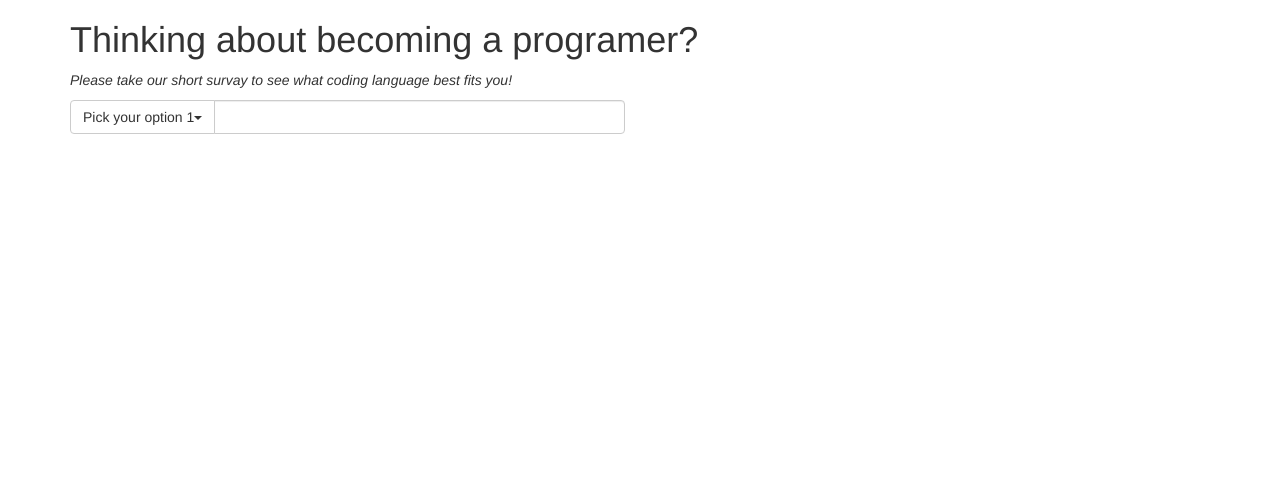
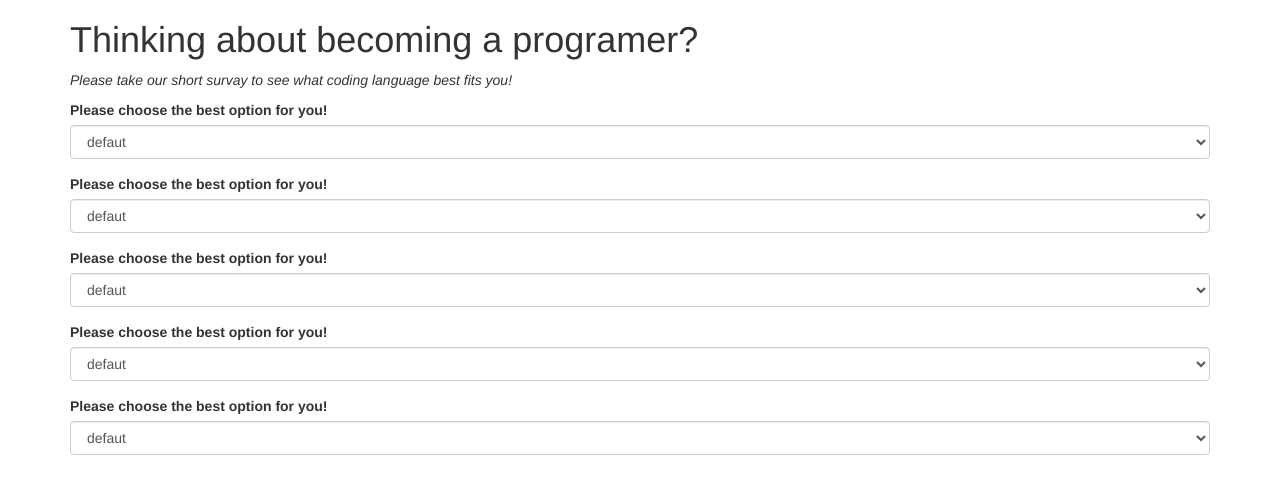
Before and after one commit to GACOSTA1988/programming-language-suggester, a plain HTML site: page index.html in a window 1280 px wide. Drawn offline with nearby package versions, Linux system fonts and the light colour scheme.

Commit message:
add form with selectors

```diff
--- a/index.html
+++ b/index.html
@@ -12,25 +12,132 @@
   <div class="container">
     <h1>Thinking about becoming a programer?</h1>
     <p><em>Please take our short survay to see what coding language best fits you!</em></p>
+
+<form id="formOne">
+  <div class="form-group">
+    <label for="option1">Please choose the best option for you!</label>
+    <select class="form-control" id="option1">
+      <option>defaut</option>
+      <option>1</option>
+      <option>1</option>
+    </select>
+  </div>
+  <div class="form-group">
+    <label for="option1">Please choose the best option for you!</label>
+    <select class="form-control" id="option1">
+      <option>defaut</option>
+      <option>1</option>
+      <option>1</option>
+    </select>
+  </div>
+  <div class="form-group">
+    <label for="option1">Please choose the best option for you!</label>
+    <select class="form-control" id="option1">
+      <option>defaut</option>
+      <option>1</option>
+      <option>1</option>
+    </select>
+  </div>
+  <div class="form-group">
+    <label for="option1">Please choose the best option for you!</label>
+    <select class="form-control" id="option1">
+      <option>defaut</option>
+      <option>1</option>
+      <option>1</option>
+    </select>
+  </div>
+  <div class="form-group">
+    <label for="option1">Please choose the best option for you!</label>
+    <select class="form-control" id="option1">
+      <option>defaut</option>
+      <option>1</option>
+      <option>1</option>
+    </select>
+  </div>
+</form>
+
+
+
+
+  </div>
+</body>
+</html>
+
+
+
+
+<!-- CANT GET BELOW FORM FORMAT TO WORK!!WILL COME BACK TO IT LATER! -->
+
 <!-- USING INPUP GROUP FORMAT FOUND ON BOOTSTRAP WEBSITE -->
-<div class="row">
+<!-- <div class="row">
   <div class="col-lg-6">
     <div class="input-group">
       <div class="input-group-btn">
-        <button type="button" class="btn btn-default dropdown-toggle" data-toggle="dropdown" aria-haspopup="true" aria-expanded="false">Pick your option 1<span class="caret"></span></button>
+        <button type="button" class="btn btn-default dropdown-toggle" data-toggle="dropdown" aria-haspopup="true" aria-expanded="false">Pick your option 1 <span class="caret"></span></button>
         <ul class="dropdown-menu">
           <li><a href="#">option 1</a></li>
-          <li><a href="#">option </a></li>
+          <li><a href="#">option 2</a></li>
+          <li role="separator" class="divider"></li>
+          <li><a href="#">seperated link</a></li>
+        </ul>
+      </div>
+      <input type="text" class="form-control" aria-label="...">
+    </div>
+  </div>
+  <div class="col-lg-6">
+    <div class="input-group">
+      <div class="input-group-btn">
+        <button type="button" class="btn btn-default dropdown-toggle" data-toggle="dropdown" aria-haspopup="true" aria-expanded="false">Pick your option 1 <span class="caret"></span></button>
+        <ul class="dropdown-menu">
+          <li><a href="#">option 1</a></li>
+          <li><a href="#">option 2</a></li>
           <li role="separator" class="devider"></li>
           <li><a href="#">seperated link</a></li>
         </ul>
-
       </div>
       <input type="text" class="form-control" aria-label="...">
     </div>
-
   </div>
-</div>
+  <div class="col-lg-6">
+    <div class="input-group">
+      <div class="input-group-btn">
+        <button type="button" class="btn btn-default dropdown-toggle" data-toggle="dropdown" aria-haspopup="true" aria-expanded="false">Pick your option 1 <span class="caret"></span></button>
+        <ul class="dropdown-menu">
+          <li><a href="#">option 1</a></li>
+          <li><a href="#">option 2</a></li>
+          <li role="separator" class="divider"></li>
+          <li><a href="#">seperated link</a></li>
+        </ul>
+      </div>
+      <input type="text" class="form-control" aria-label="...">
+    </div>
   </div>
-</body>
-</html>
+  <div class="col-lg-6">
+    <div class="input-group">
+      <div class="input-group-btn">
+        <button type="button" class="btn btn-default dropdown-toggle" data-toggle="dropdown" aria-haspopup="true" aria-expanded="false">Pick your option 1 <span class="caret"></span></button>
+        <ul class="dropdown-menu">
+          <li><a href="#">option 1</a></li>
+          <li><a href="#">option 2</a></li>
+          <li role="separator" class="divider"></li>
+          <li><a href="#">seperated link</a></li>
+        </ul>
+      </div>
+      <input type="text" class="form-control" aria-label="...">
+    </div>
+  </div>
+  <div class="col-lg-6">
+    <div class="input-group">
+      <div class="input-group-btn">
+        <button type="button" class="btn btn-default dropdown-toggle" data-toggle="dropdown" aria-haspopup="true" aria-expanded="false">Pick your option 1 <span class="caret"></span></button>
+        <ul class="dropdown-menu">
+          <li><a href="#">option 1</a></li>
+          <li><a href="#">option 2</a></li>
+          <li role="separator" class="divider"></li>
+          <li><a href="#">seperated link</a></li>
+        </ul>
+      </div>
+      <input type="text" class="form-control" aria-label="...">
+    </div>
+  </div>
+</div> -->
```
